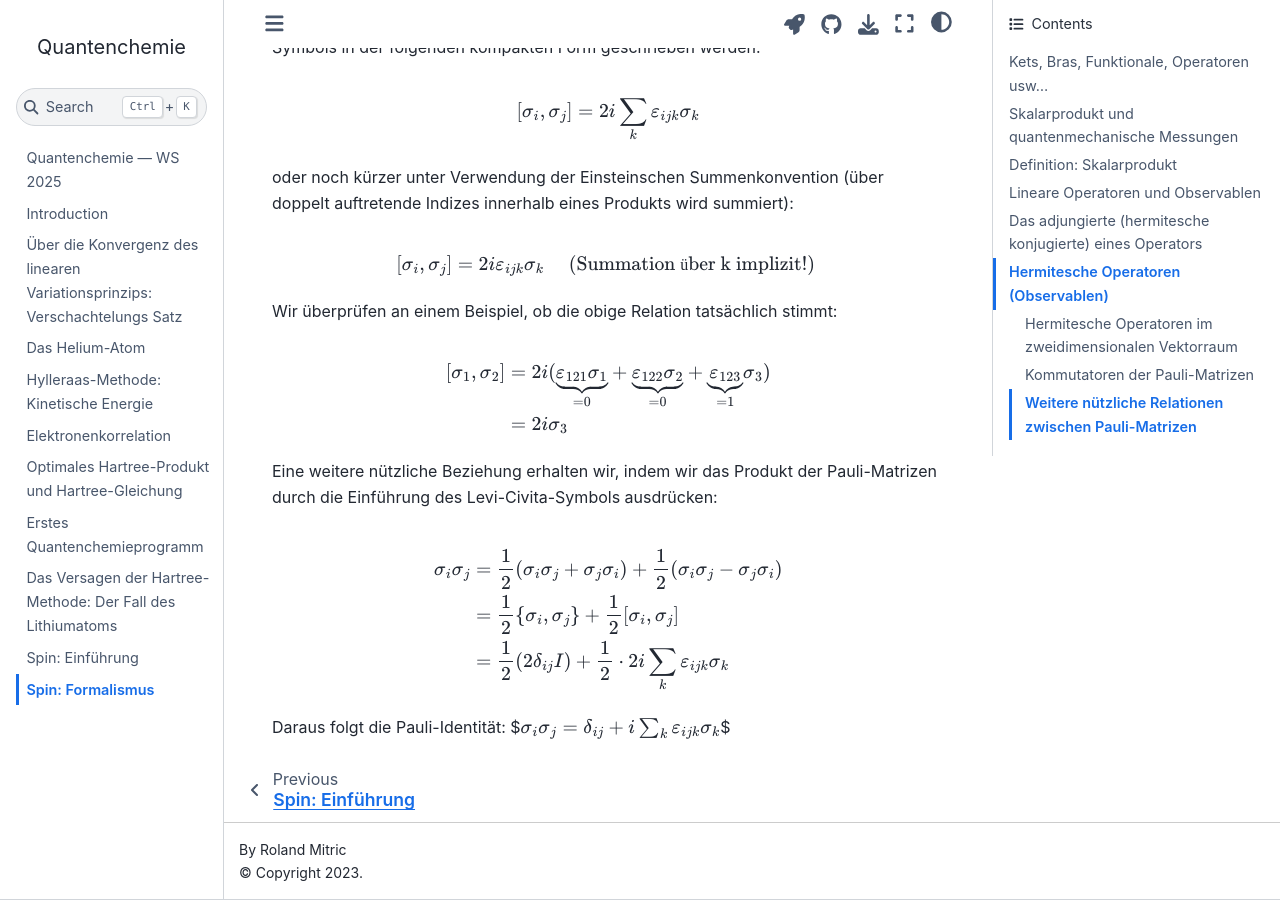
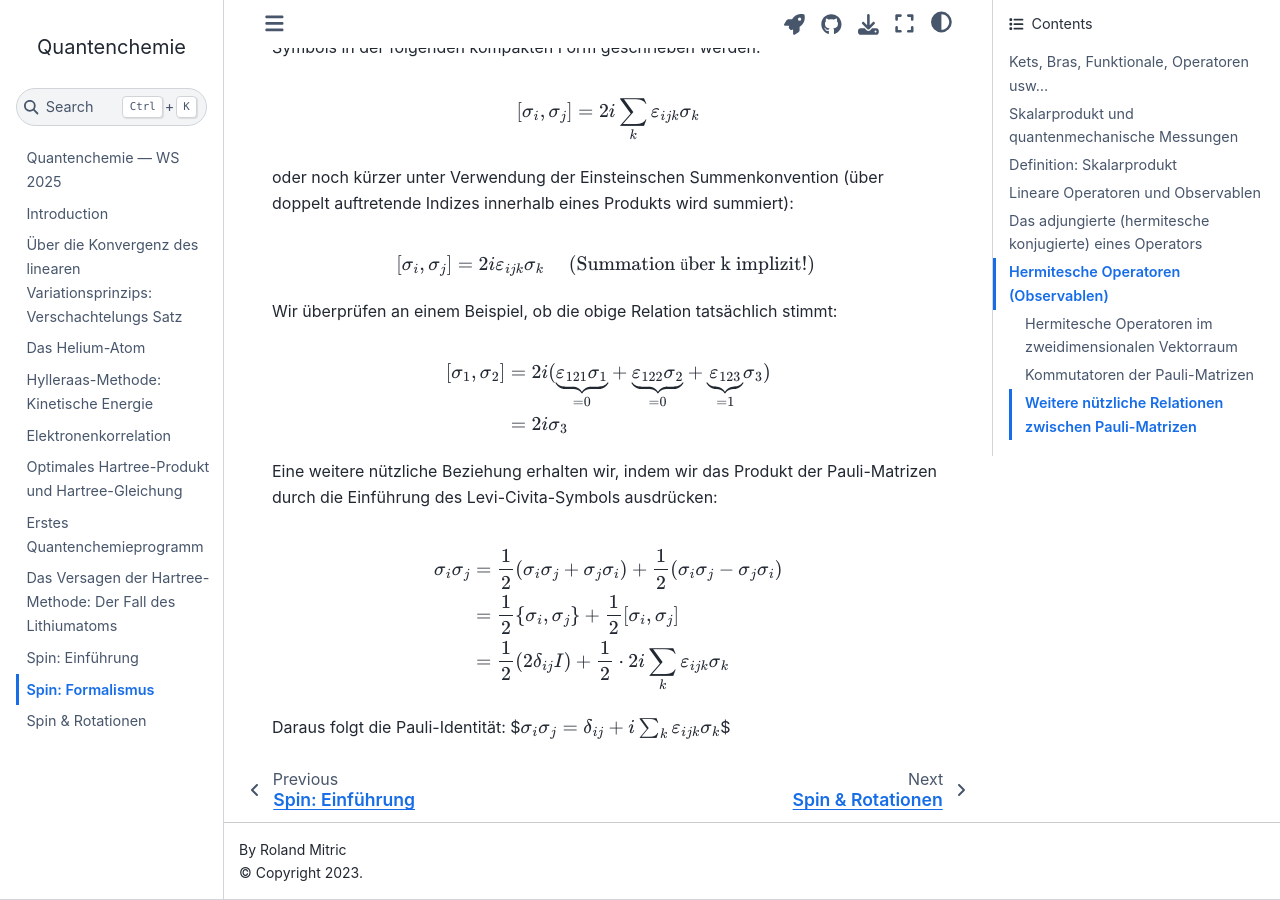
Before and after one commit to rolandmitric/quantum_chemistry_2025, a Jupyter Book: the page built from bras_kets_etc.ipynb, in a window 1280 px wide and 900 px high, scrolled down 21480 px. Built offline with Jupyter Book 1.0.4 settings and Sphinx 7.4.7 and the Sphinx Book theme 1.1.4, drawn with Linux system fonts in a browser that asks for light colours; pages that are not in the unit, such as notebooks, are missing from menus.

Commit message:
spin and rotations added

```diff
--- a/_toc.yml
+++ b/_toc.yml
@@ -12,3 +12,4 @@
   - file: failure_hartree.ipynb
   - file: spin.ipynb
   - file: bras_kets_etc.ipynb
+  - file: spin_and_rotations.ipynb
```
Also changed, not shown: bras_kets_etc.ipynb, spin_and_rotations.ipynb.
